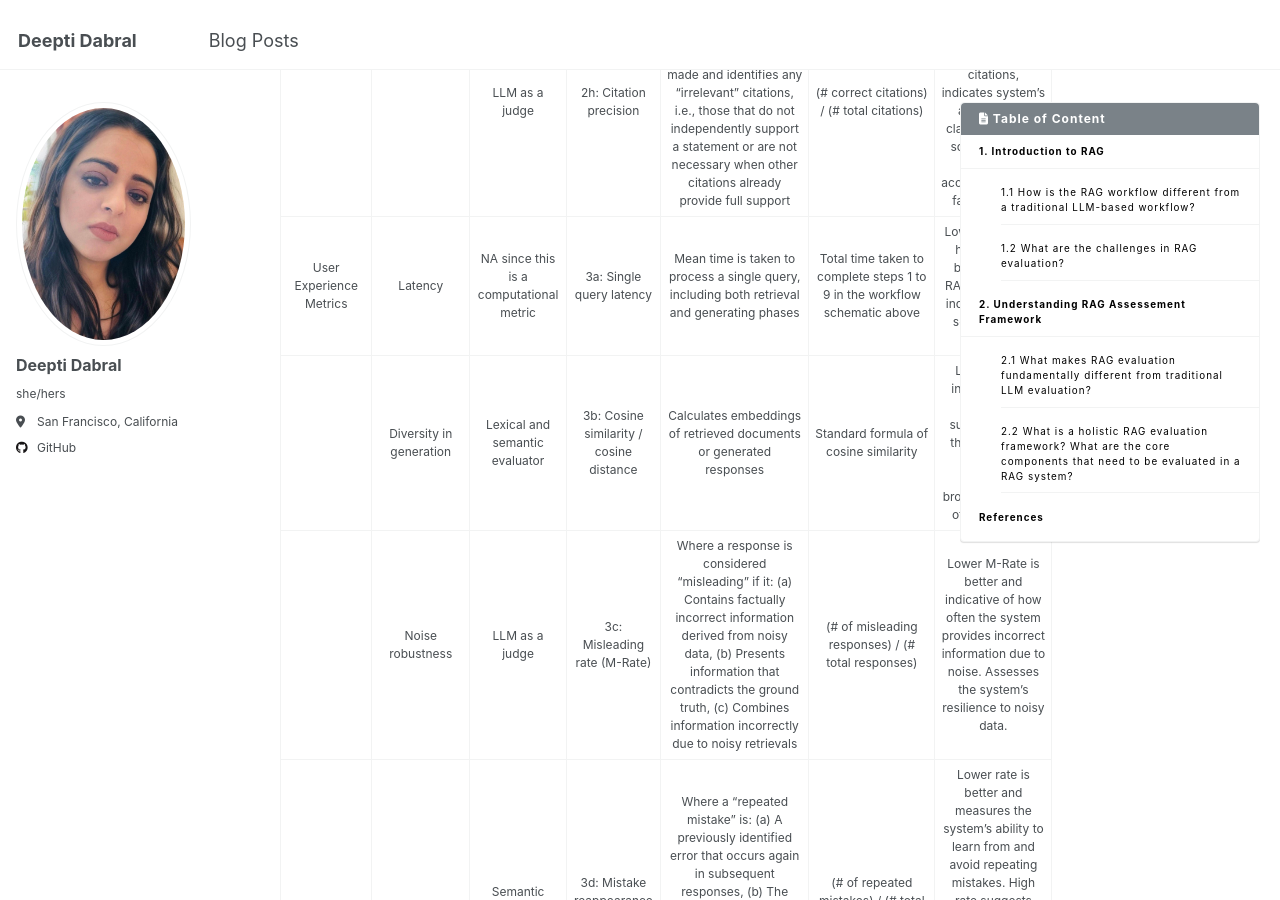
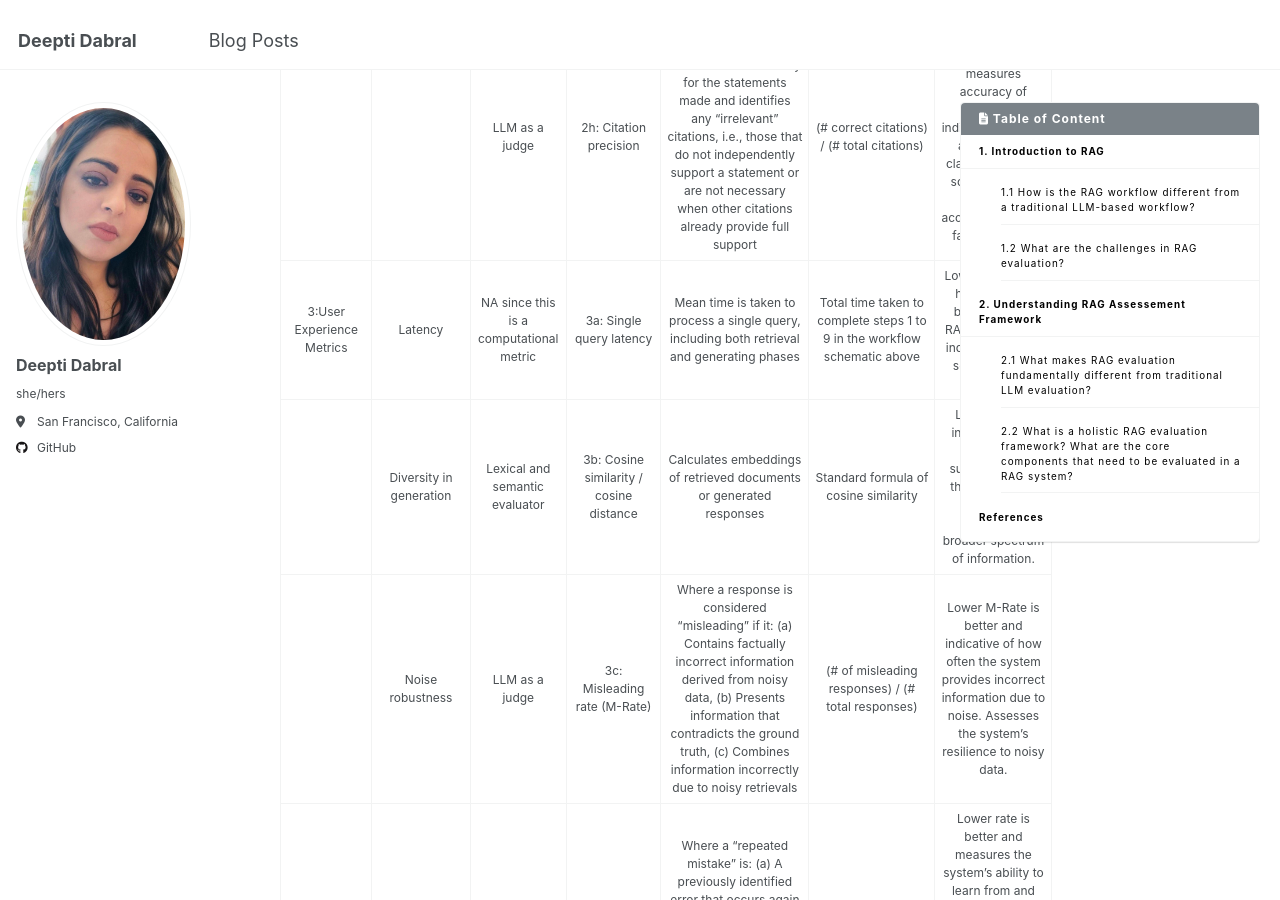
Before and after one commit to deeptidabral/deeptidabral.github.io, a Jekyll site: the page built from _posts/2025-02-16-future-post.md, in a window 1280 px wide and 900 px high, scrolled down 10407 px. Built offline with Jekyll 4.4.1, drawn with Linux system fonts in a browser that asks for light colours.

```diff
--- a/_posts/2025-02-16-future-post.md
+++ b/_posts/2025-02-16-future-post.md
@@ -146,7 +146,7 @@ A comprehensive RAG evaluation framework to be sufficient needs automated metric
 |                          |                           | LLM as a judge                            | 2f:   Correctness coefficient (CC)        | Evaluates   whether the model response is correct, partially correct, or incorrect where   correctness of responses is determined by prompting the LLMs with the   question, the reference answer, and the LLM's response                                                                                                                                                                                | average of all   response scores =  sum of all correct   responses / # total responses                                                                                                                                                                                   | 1 for “fully   correct”, 0.5 for “partially”, and 0 for “incorrect”                                                                                                                                                                           |
 |                          | Citation       Quality    | LLM   as a judge                          | 2g: Citation   recall                     | Assesses   whether all generated statements are substantiated by the citations                                                                                                                                                                                                                                                                                                                           | (# claims with   citations) / (# claims requiring citations)                                                                                                                                                                                                             | Higher is better   (1.0 is perfect). It measures completeness of citations, shows if system is   citing all necessary claims and is important for transparency and   verifiability.                                                           |
 |                          |                           | LLM as a judge                            | 2h: Citation   precision                  | Checks whether   all cited passages are relevant and necessary for the statements made and   identifies any "irrelevant" citations, i.e., those that do not   independently support a statement or are not necessary when other citations   already provide full support                                                                                                                                 | (# correct   citations) / (# total citations)                                                                                                                                                                                                                            | Higher is better   (1.0 is perfect). It measures accuracy of citations, indicates system's   ability to link claims to correct sources, and is critical for accountability   and fact-checking.                                               |
-|  User Experience Metrics | Latency                   | NA   since this is a computational metric | 3a:   Single query latency                | Mean   time is taken to process a single query, including both retrieval and   generating phases                                                                                                                                                                                                                                                                                                         | Total   time taken to complete steps 1 to 9 in the workflow schematic above                                                                                                                                                                                              | Lower is better.   It helps identify bottlenecks in RAG pipeline and indicates system   scalability and efficiency.                                                                                                                           |
+|3:User Experience Metrics | Latency                   | NA   since this is a computational metric | 3a:   Single query latency                | Mean   time is taken to process a single query, including both retrieval and   generating phases                                                                                                                                                                                                                                                                                                         | Total   time taken to complete steps 1 to 9 in the workflow schematic above                                                                                                                                                                                              | Lower is better.   It helps identify bottlenecks in RAG pipeline and indicates system   scalability and efficiency.                                                                                                                           |
 |                          | Diversity in generation   | Lexical   and semantic evaluator          | 3b:   Cosine similarity / cosine distance | Calculates   embeddings of retrieved documents or generated responses                                                                                                                                                                                                                                                                                                                                    | Standard   formula of cosine similarity                                                                                                                                                                                                                                  | Lower scores   indicate higher diversity, suggesting that the system can retrieve or   generate a broader spectrum of information.                                                                                                            |
 |                          | Noise robustness          | LLM   as a judge                          | 3c:   Misleading rate (M-Rate)            | Where   a response is considered "misleading" if it: (a) Contains factually   incorrect information derived from noisy data, (b) Presents information that   contradicts the ground truth, (c) Combines information incorrectly due to   noisy retrievals                                                                                                                                                | (#   of misleading responses) / (# total responses)                                                                                                                                                                                                                      | Lower M-Rate is   better and indicative of how often the system provides incorrect information   due to noise.      Assesses the system's resilience to noisy data.                                                                           |
 |                          |                           | Semantic evaluator                        | 3d:   Mistake reappearance rate           | Where   a "repeated mistake" is: (a) A previously identified error that   occurs again in subsequent responses, (b) The same type of factual error   appearing across different queries, (c) Consistent misinterpretation of noisy   data points                                                                                                                                                         | (#   of repeated mistakes) / (# total identified mistakes)                                                                                                                                                                                                               | Lower rate is   better and measures the system's ability to learn from and avoid repeating   mistakes. High rate suggests systematic issues in handling noisy data. Helps   identify persistent noise-related problems in the knowledge base. |
```
Also changed, not shown: assets/images/RAG Evaluation Confusion Matrix.png.
